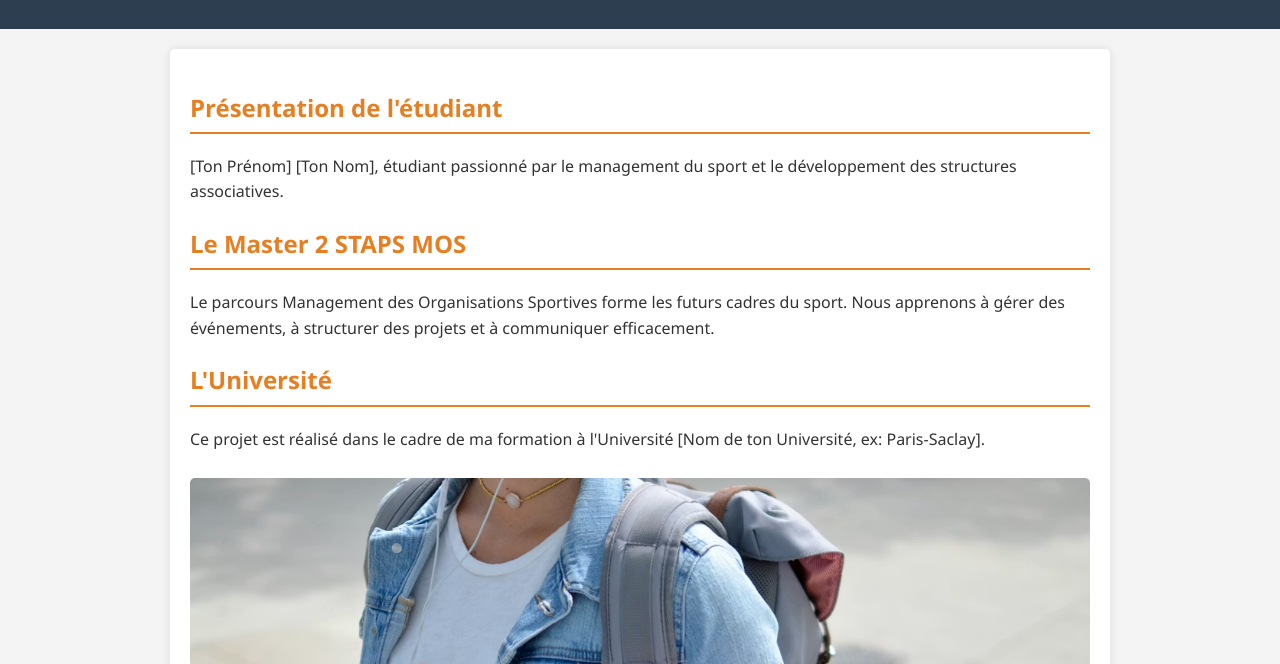
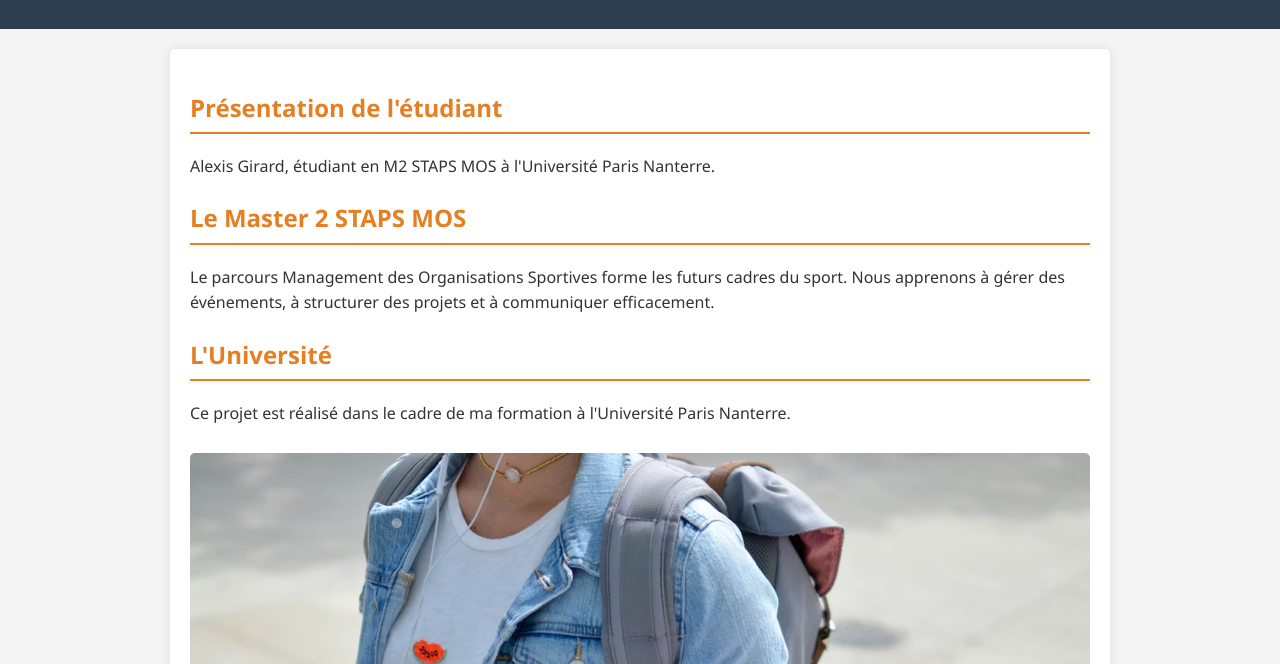
Before and after one commit to AlexisGirard17/Site-tournoi-Limours, a plain HTML site: page index.html in a window 1280 px wide. Shown: the part 136-800 px from the top of the page. Drawn offline with Linux system fonts and the light colour scheme.

Commit message:
Update index.html

```diff
--- a/index.html
+++ b/index.html
@@ -3,7 +3,7 @@
 <head>
     <meta charset="UTF-8">
     <meta name="viewport" content="width=device-width, initial-scale=1.0">
-    <title>Accueil - Projet M2 STAPS</title>
+    <title>Accueil - Projet M2 STAPS MOS</title>
     <link rel="stylesheet" href="style.css">
 </head>
 <body>
@@ -23,7 +23,7 @@
     <main class="container">
         <section>
             <h2>Présentation de l'étudiant</h2>
-            <p>[Ton Prénom] [Ton Nom], étudiant passionné par le management du sport et le développement des structures associatives.</p>
+            <p>Alexis Girard, étudiant en M2 STAPS MOS à l'Université Paris Nanterre.</p>
         </section>
 
         <section>
@@ -33,7 +33,7 @@
 
         <section>
             <h2>L'Université</h2>
-            <p>Ce projet est réalisé dans le cadre de ma formation à l'Université [Nom de ton Université, ex: Paris-Saclay].</p>
+            <p>Ce projet est réalisé dans le cadre de ma formation à l'Université Paris Nanterre.</p>
         </section>
 
         <div class="image-box">
@@ -46,4 +46,5 @@
         <p>&copy; 2024 - Projet M2 STAPS - Créé avec l'assistance d'IA</p>
     </footer>
 </body>
+
 </html>
```
